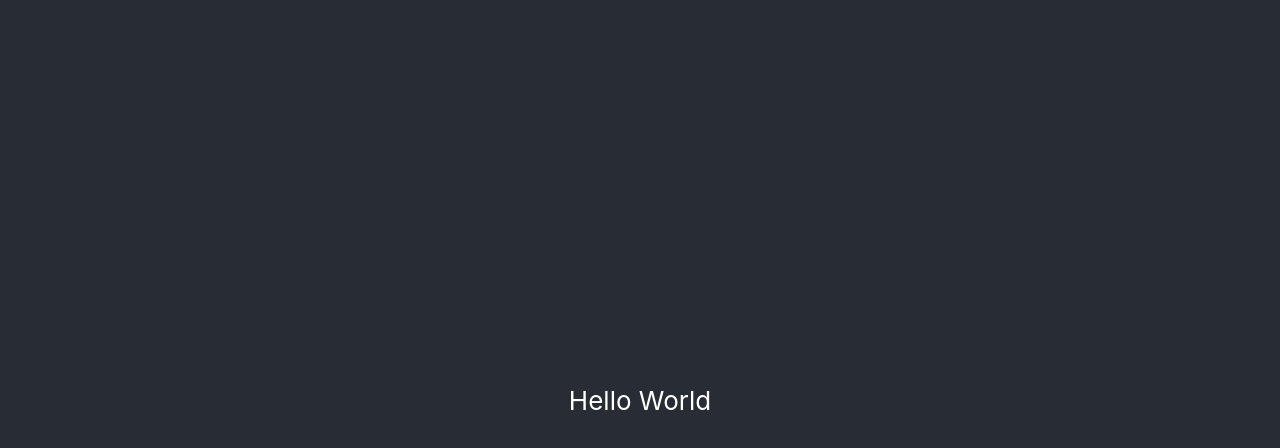
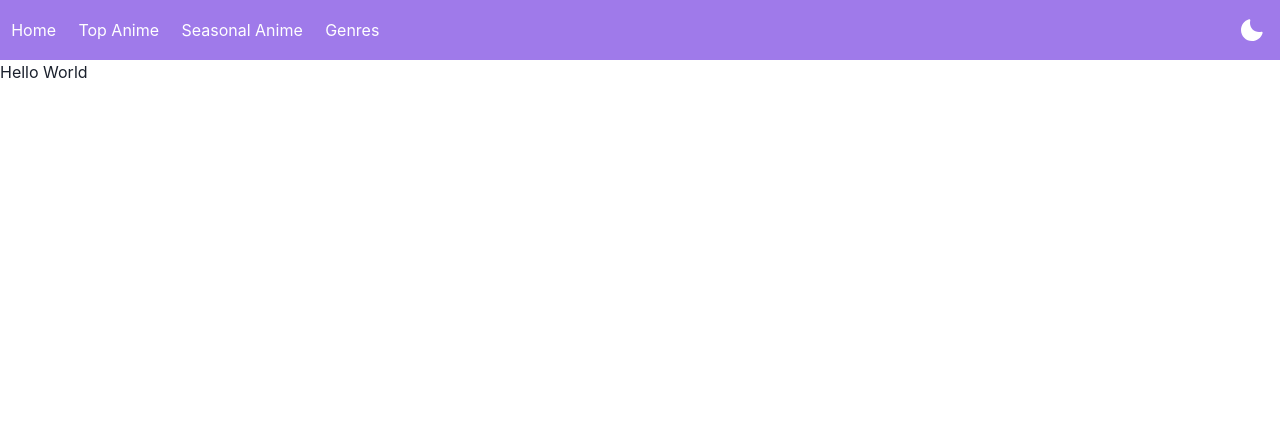
Before and after one commit to Rhyyn/anime-list, a React (Vite) app: page / in a window 1280 px wide. Shown: the top 448 px of the page. Built offline with nearby package versions, Linux system fonts and the light colour scheme.

Commit message:
Fix: Clean

```diff
--- a/src/App.css
+++ b/src/App.css
@@ -1,42 +1,18 @@
-.App {
-  text-align: center;
+body {
+  margin: 0;
+  padding: 0;
 }
 
-.App-logo {
-  height: 40vmin;
-  pointer-events: none;
+/* --- START of Header ---*/
+
+
+
+/* --- END of Header ---*/
+
+/* --- Start of NavBar ---*/
+
+.navBarItem {
+  padding: 0.7rem;
 }
 
-@media (prefers-reduced-motion: no-preference) {
-  .App-logo {
-    animation: App-logo-spin infinite 20s linear;
-  }
-}
-
-.App-header {
-  background-color: #282c34;
-  min-height: 100vh;
-  display: flex;
-  flex-direction: column;
-  align-items: center;
-  justify-content: center;
-  font-size: calc(10px + 2vmin);
-  color: white;
-}
-
-.App-link {
-  color: #61dafb;
-}
-
-@keyframes App-logo-spin {
-  from {
-    transform: rotate(0deg);
-  }
-  to {
-    transform: rotate(360deg);
-  }
-}
-
-button {
-  font-size: calc(10px + 2vmin);
-}
+/* --- End of NavBar ---*/
--- a/src/App.tsx
+++ b/src/App.tsx
@@ -1,16 +1,12 @@
 import { useState } from 'react'
-import logo from './logo.svg'
 import './App.css'
 import Home from "./Routes/Home"
 
 function App() {
-  const [count, setCount] = useState(0)
 
   return (
     <div className="App">
-      <header className="App-header">
         <Home></Home>
-      </header>
     </div>
   )
 }
--- a/src/Routes/Home.tsx
+++ b/src/Routes/Home.tsx
@@ -1,11 +1,13 @@
 import React from 'react';
+import Header from '../Components/Header';
 
 
 const Home = () => {
 
 
     return (
-        <div>
+        <div className='homePage'>
+            <Header></Header>
             <h3>Hello World</h3>
         </div>
     )
```
